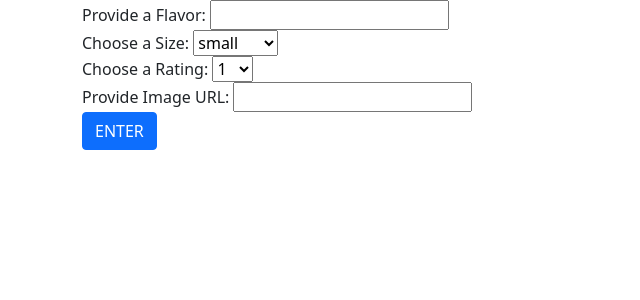
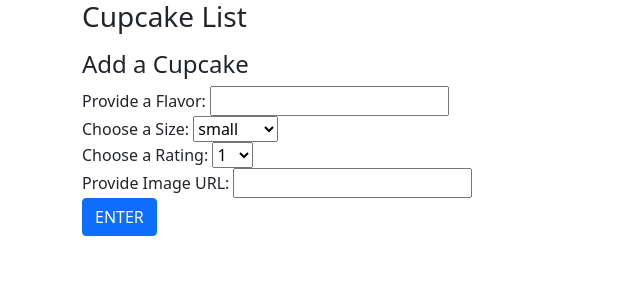
Before and after one commit to yceline-yu/cupcakes-flask, a Flask app: page / in a window 1280 px wide. Shown: the top 300 px of the page, without its empty margins (0-640 px from the left). Run offline with Flask 2, Linux system fonts and the light colour scheme; data that the repository does not hold is empty.

Commit message:
front end

```diff
--- /dev/null
+++ b/static/app.js
@@ -0,0 +1,56 @@
+/* retrieve cupcake info from DB */
+
+BASE_API_URL = "http://localhost:5000/api/cupcakes"
+
+function generateCupcakeMarkup(cupcake) {
+  console.log("markup running!")
+  console.log("cupcake.id ==>", cupcake.id)
+  return $(`
+    <li id="${cupcake.id}">
+          <a href="/api/cupcakes/${cupcake.id}" class="cupcake-link">
+            ${cupcake.flavor}
+          </a>
+        </li>
+      `);
+}
+
+async function addCupcake({ flavor, size, rating, image }) {
+  const response = await axios({
+    url: `${BASE_API_URL}`,
+    method: "POST",
+    data: {
+      flavor,
+      size,
+      rating,
+      image
+    }
+  });
+}
+
+async function getCupcakeInfo() {
+  // evt.preventDefault();
+  let response = await axios.get(BASE_API_URL);
+  // console.log("this is the resp", response);
+  let cupcakes = response.data.cupcakes;
+  // console.log("This is cupcakes from resp", cupcakes);
+  for (let cupcake of cupcakes) {
+    // console.log("looping?!")
+    // console.log("cupcake =>", cupcake);
+    let cupcakeMarkup = generateCupcakeMarkup(cupcake);
+    $('#cupcake-list').append(cupcakeMarkup);
+  }
+}
+
+async function addNewCupcake(evt) {
+  evt.preventDefault();
+  console.log("addnewuppie)")
+  let $flavor = $('#flavor').val();
+  let $size = $('#size').val();
+  let $rating = $('#rating').val();
+  let $image = $('#image').val();
+  let newCupcake = await addCupcake({ $flavor, $size, $rating, $image });
+}
+
+$('#cupcake-form').on("submit", addNewCupcake);
+
+getCupcakeInfo();
--- a/templates/base.html
+++ b/templates/base.html
@@ -7,7 +7,6 @@
     <meta name="viewport" content="width=device-width, initial-scale=1.0">
     <link href="https://cdn.jsdelivr.net/npm/bootstrap@5.0.0-beta3/dist/css/bootstrap.min.css" rel="stylesheet"
         integrity="sha384-eOJMYsd53ii+scO/bJGFsiCZc+5NDVN2yr8+0RDqr0Ql0h+rP48ckxlpbzKgwra6" crossorigin="anonymous">
-
     <title>Cupcakes</title>
 </head>
 
@@ -21,6 +20,9 @@
     <script src="https://cdn.jsdelivr.net/npm/bootstrap@5.0.0-beta3/dist/js/bootstrap.min.js"
         integrity="sha384-j0CNLUeiqtyaRmlzUHCPZ+Gy5fQu0dQ6eZ/xAww941Ai1SxSY+0EQqNXNE6DZiVc"
         crossorigin="anonymous"></script>
+    <script src="https://unpkg.com/jquery"></script>
+    <script src="https://unpkg.com/axios/dist/axios.js"></script>
+    <script src="/static/app.js"></script>
 </body>
 
 </html>
--- a/templates/cupcakes.html
+++ b/templates/cupcakes.html
@@ -1,12 +1,14 @@
 {% extends 'base.html' %}
 {% block content %}
-<ul class="list-group" name="cupcakes">
+<h3>Cupcake List</h3>
+<ul class="cupcake-list" name="cupcakes" id="cupcake-list">
 
 </ul>
 
-<form class="form">
+<form class="form" id='cupcake-form'>
+    <h4>Add a Cupcake</h4>
     <label for=“flavor”>Provide a Flavor:</label>
-    <input type="text" name="flavor">
+    <input type="text" name="flavor" id="flavor">
     <br>
     <label for=“size”>Choose a Size:</label>
     <select id=“size” name=“size”>
@@ -30,9 +32,9 @@
     </select>
     <br>
     <label for=“image”>Provide Image URL:</label>
-    <input type="url" name="image">
+    <input type="url" name="image" id="image">
     <br>
-    <button class="btn btn-primary" type="submit">ENTER</button>
+    <button class="btn btn-primary" id="cupcake-submit" type="submit">ENTER</button>
 </form>
 
 
```
Also changed, not shown: app.js (deleted, +0 -13 lines).
